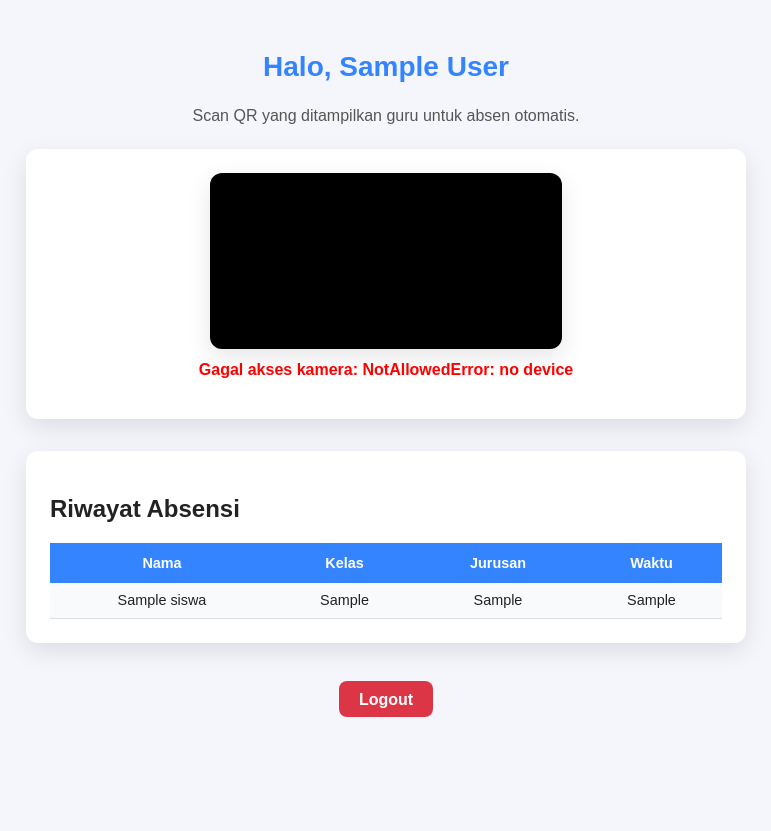
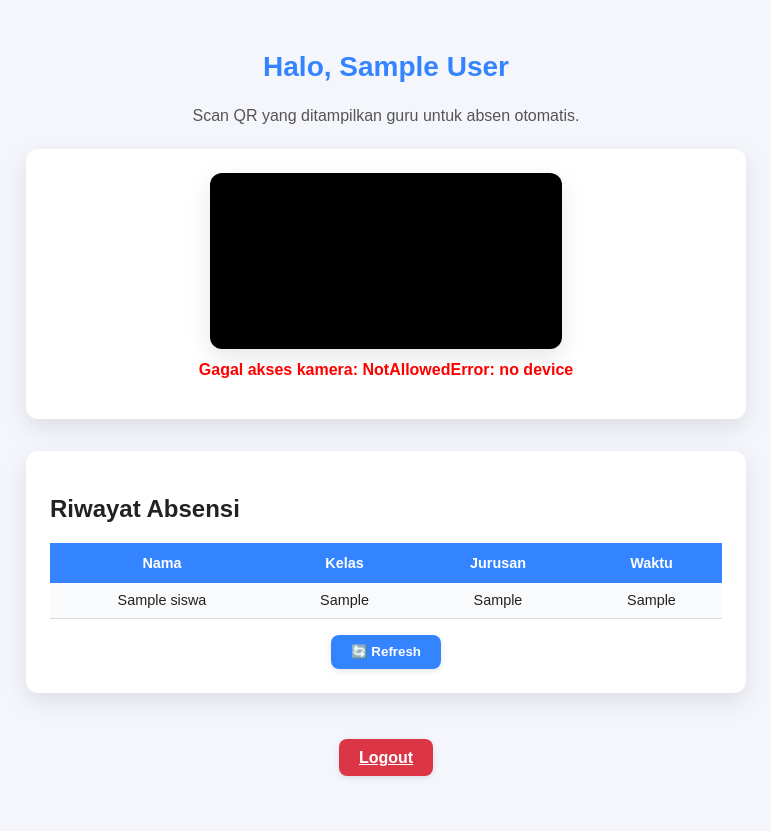
Before and after one commit to ffattahh/Abses-GO, a Flask app: page /siswa in a window 1280 px wide. Shown: the whole page, without its empty margins (254-1025 px from the left). Before the commit the page ends 717 px from the top, so only its background shows below. Run offline with Flask 3, Linux system fonts and the light colour scheme; the visitor is signed in with stand-in values (Sample User, id 1); tables that the repository leaves empty or names only in its code hold one stand-in row (values such as "Sample post"); some libraries are stand-ins or nearby versions.

Commit message:
siswa.html

```diff
--- a/FInal AbsesGO/templates/siswa.html
+++ b/FInal AbsesGO/templates/siswa.html
@@ -29,7 +29,7 @@
       display: flex;
       flex-direction: column;
       align-items: center;
-      padding: 2rem 1rem;
+      padding: 2rem 1rem 4rem;
     }
 
     h1 {
@@ -100,23 +100,47 @@
       background: #f9fafc;
     }
 
-    .logout {
-      margin-top: 1rem;
-      text-align: center;
+    /* Tombol umum */
+    .btn {
+      border: none;
+      border-radius: 0.5rem;
+      padding: 0.6rem 1.25rem;
+      cursor: pointer;
+      font-weight: 600;
+      color: #fff;
+      transition: background 0.3s ease, transform 0.2s;
+      box-shadow: 0 2px 6px rgba(0,0,0,0.1);
     }
 
-    .logout a {
-      text-decoration: none;
-      color: #fff;
-      background: #dc3545;
-      padding: 0.6rem 1.25rem;
-      border-radius: 0.5rem;
-      font-weight: 600;
-      transition: background 0.3s ease;
+    .btn:active {
+      transform: scale(0.97);
     }
 
-    .logout a:hover {
+    /* Tombol khusus */
+    .btn-refresh {
+      background: var(--primary);
+    }
+    .btn-refresh:hover {
+      background: var(--primary-hover);
+    }
+
+    .btn-logout {
+      background: #dc3545;
+    }
+    .btn-logout:hover {
       background: #c82333;
+    }
+
+    .button-container {
+      display: flex;
+      justify-content: center;
+      align-items: center;
+      margin-top: 1rem;
+    }
+
+    .logout {
+      margin-top: 1.5rem;
+      text-align: center;
     }
 
     @media (max-width: 40rem) {
@@ -152,22 +176,28 @@
         <th>Kelas</th>
         <th>Jurusan</th>
         <th>Waktu</th>
-        <!-- <th>Token</th> -->
       </tr>
       {% for h in history %}
       <tr>
         <td>{{ h.nama_siswa }}</td>
         <td>{{ h.kelas }}</td>
-        <td>{{ h.jurusan}}</td>
+        <td>{{ h.jurusan }}</td>
         <td>{{ h.waktu_absen }}</td>
-        <!-- <td style="max-width:10rem; overflow:auto;">{{ h.token_qr }}</td> -->
       </tr>
       {% endfor %}
     </table>
+
+    <!-- Tombol Refresh -->
+    <div class="button-container">
+      <button id="btn-refresh-absensi" class="btn btn-refresh">
+        🔄 Refresh
+      </button>
+    </div>
   </div>
 
+  <!-- Tombol Logout terpisah di bawah -->
   <div class="logout">
-    <a href="/logout">Logout</a>
+    <a href="/logout" class="btn btn-logout">Logout</a>
   </div>
 
   <script>
@@ -212,7 +242,6 @@
               statusEl.style.color = "red";
             });
 
-          // jeda scanning 3 detik supaya tidak spam
           setTimeout(() => {
             statusEl.textContent = 'Menunggu scan...';
             statusEl.style.color = "var(--primary)";
@@ -222,6 +251,11 @@
       requestAnimationFrame(scanLoop);
     }
 
+    // Event listener tombol refresh
+    document.getElementById('btn-refresh-absensi').addEventListener('click', () => {
+      location.reload();
+    });
+
     startCamera();
     requestAnimationFrame(scanLoop);
   </script>
```
